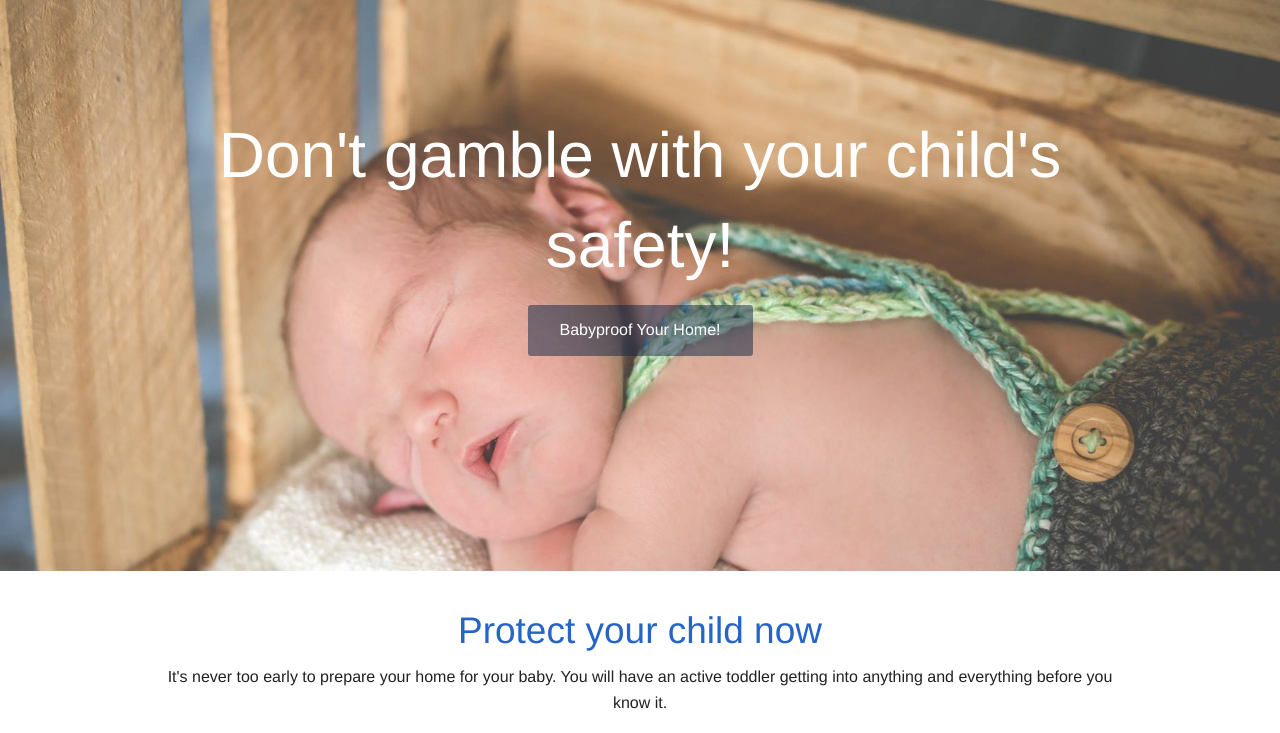
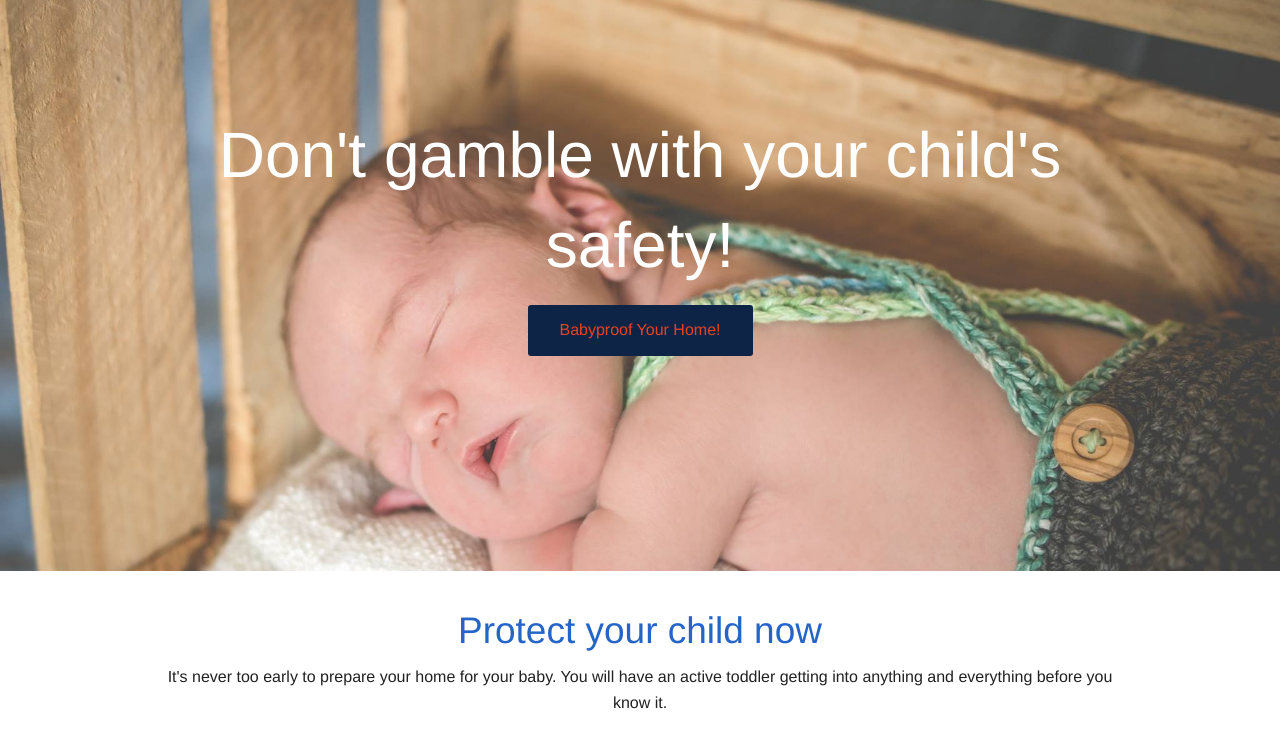
Before and after one commit to DavenportCorey/FullHouseBabyproofing, a plain HTML site: page FHB/index.html in a window 1280 px wide. In both pictures the pointer is over the link "Babyproof Your Home!". Shown: the part 67-800 px from the top of the page. Drawn offline with Linux system fonts and the light colour scheme.

Commit message:
added highlight color

```diff
--- a/FHB/css/custom.css
+++ b/FHB/css/custom.css
@@ -125,23 +125,27 @@ ul, ol, dl {
     font-size: 1.5em !important;
 }
 
+
 button, .button{
-    background-color: #0D2447;
+    background-color: #0D2447 !important;
     border-color: #0D2447;
 }
 button:hover, .button:hover{
-    background-color: rgba(13, 36, 71, 0.5);
+    background-color: rgba(13, 36, 71, 1);
     border-color: #0D2447;
 }
 h1, h2, h3, h5, h6, a {
     color: #2565C7;
 }
 a:hover{
-    color: #005094;
+    color: #EA421E !important;
+}
+p > .button a:hover{
+    color: #fff !important;
 }
 
 .top-bar .toggle-topbar.menu-icon a span:after {
-    background-color: #0D2447;
+    background-color: #fff;
     box-shadow: 0 0 0 1px #0D2447, 0 7px 0 1px #0D2447, 0 14px 0 1px #0D2447;
 }
 
```
